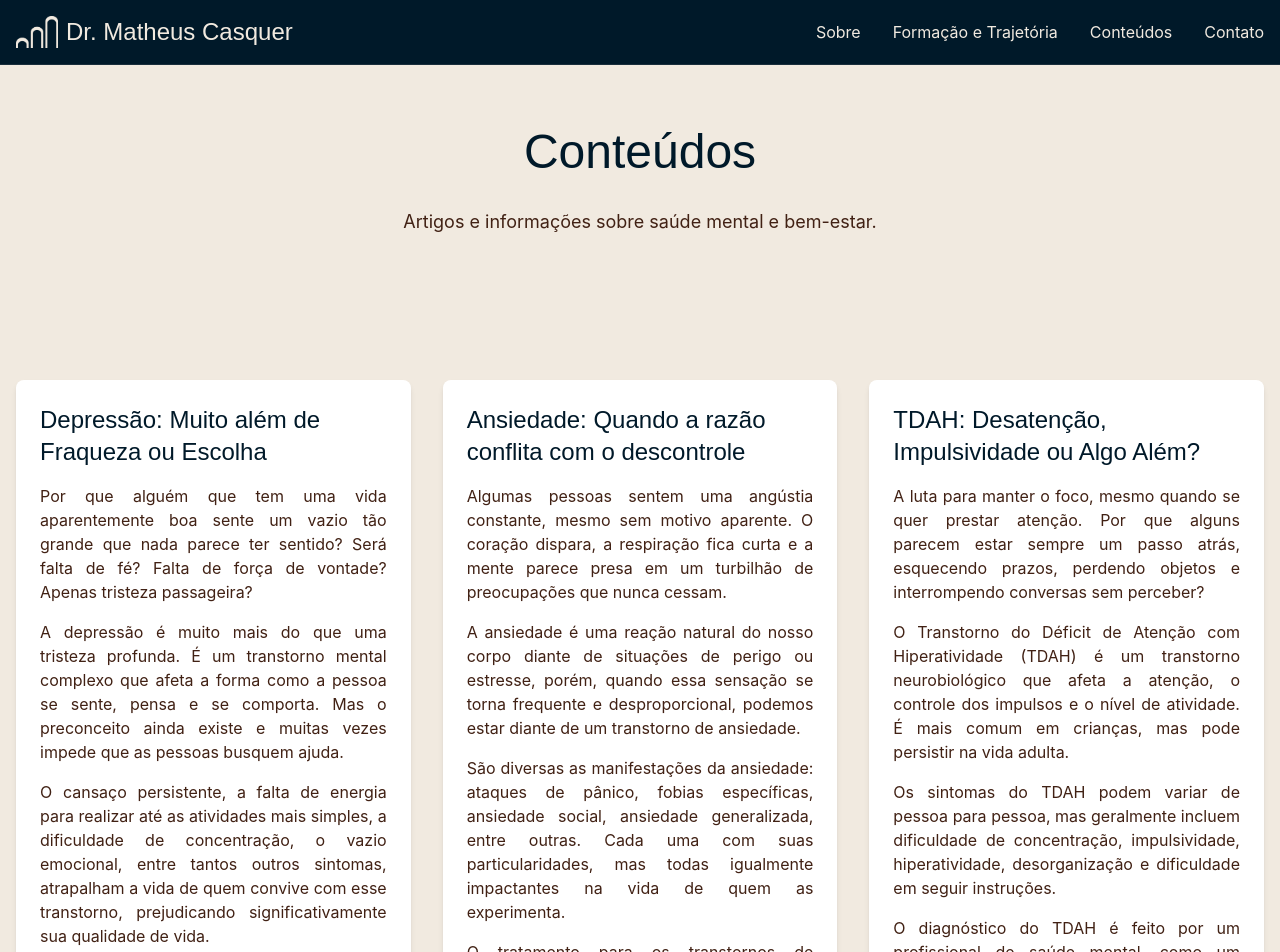
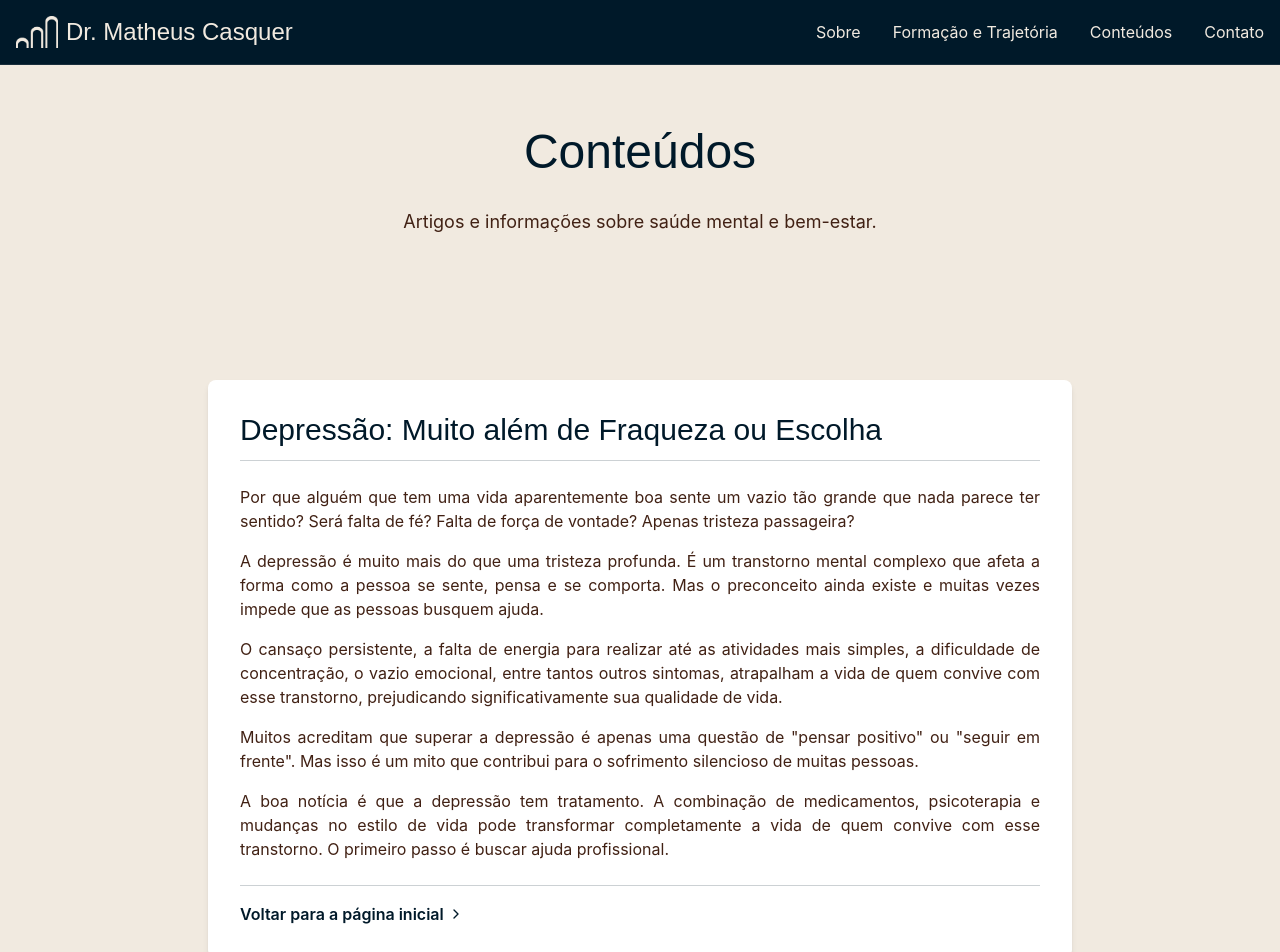
Before and after one commit to aclicks/tranquil-landing-haven, a React (Vite) app: page /psiquiatria in a window 1280 px wide. Shown: the top 952 px of the page. Built offline with nearby package versions, Linux system fonts and the light colour scheme; a web font is replaced by a local one.

Commit message:
Refactor Conteúdos page layout
The commit refactors the column design of the Conteúdos page.

```diff
--- a/src/pages/Psiquiatria.tsx
+++ b/src/pages/Psiquiatria.tsx
@@ -1,3 +1,4 @@
+
 import React from "react";
 import { Link, useNavigate, useLocation } from "react-router-dom";
 import { ChevronRight } from "lucide-react";
@@ -168,26 +169,30 @@ const Psiquiatria = () => {
         </div>
       </nav>
 
-      <section className="pt-32 pb-24 px-4">
+      <section className="pt-32 pb-16 px-4">
         <div className="container mx-auto">
           <h2 className="text-4xl md:text-5xl font-nicholas text-primary text-center leading-tight mb-8 opacity-0 animate-fade-up">
             Conteúdos
           </h2>
-          <p className="text-accent-dark text-center text-lg opacity-0 animate-fade-up" style={{ animationDelay: "0.2s" }}>
+          <p className="text-accent-dark text-center text-lg mb-12 opacity-0 animate-fade-up" style={{ animationDelay: "0.2s" }}>
             Artigos e informações sobre saúde mental e bem-estar.
           </p>
         </div>
       </section>
 
-      <section className="py-12">
-        <div className="container mx-auto px-4">
-          <div className="grid md:grid-cols-2 lg:grid-cols-3 gap-8">
-            {articles.map((article) => (
-              <div key={article.id} className="bg-white rounded-lg shadow-md overflow-hidden opacity-0 animate-fade-up" id={`article-${article.id}`}>
-                <div className="p-6">
-                  <h3 className="font-nicholas text-primary text-2xl mb-4">{article.title}</h3>
-                  <div>{article.content}</div>
-                  <div className="mt-4">
+      <section className="py-8">
+        <div className="container mx-auto px-4 max-w-4xl">
+          {articles.map((article, index) => (
+            <div
+              key={article.id}
+              className="bg-white rounded-lg shadow-md overflow-hidden mb-10 opacity-0 animate-fade-up"
+              id={`article-${article.id}`}
+              style={{ animationDelay: `${0.2 + index * 0.1}s` }}
+            >
+              <div className="p-8">
+                <h3 className="font-nicholas text-primary text-2xl md:text-3xl mb-6 border-b pb-3 border-primary/20">{article.title}</h3>
+                <div className="prose prose-lg max-w-none">{article.content}</div>
+                <div className="mt-6 pt-4 border-t border-primary/20">
                   <Link to="/" className="text-primary hover:text-accent font-semibold inline-flex items-center">
                     Voltar para a página inicial
                     <ChevronRight className="ml-1 w-4 h-4" />
@@ -196,7 +201,6 @@ const Psiquiatria = () => {
               </div>
             </div>
           ))}
-          </div>
         </div>
       </section>
 
```
Lines whose indentation alone changed are shown as unchanged.
